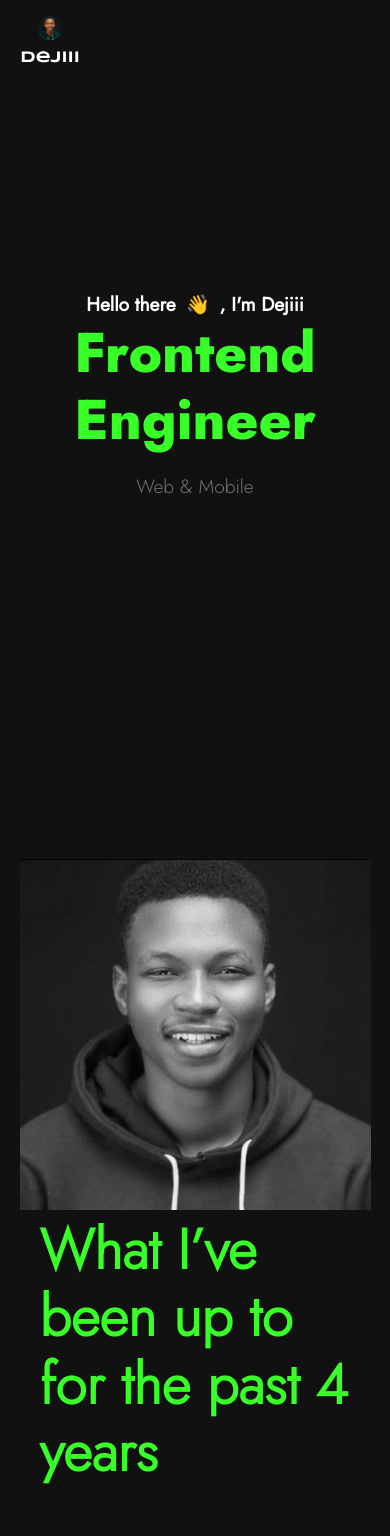
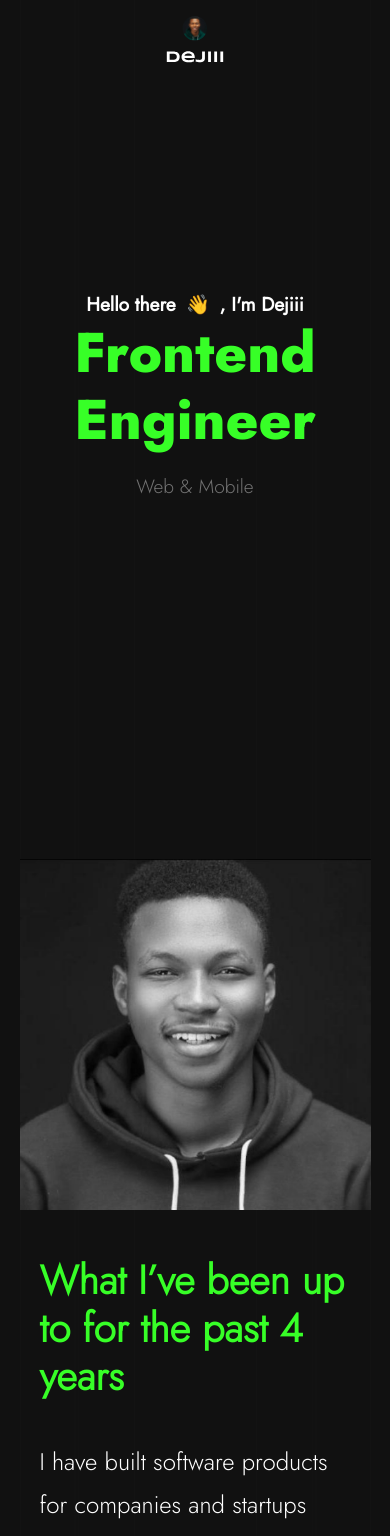
Before and after one commit to Othniel-Nduka/dejiii.xyz, a Next.js app: page / in a window 390 px wide. Shown: the top 1536 px of the page. Built offline with nearby package versions, Linux system fonts and the light colour scheme.

Commit message:
feat: More changes to page structure

```diff
--- a/components/About/index.js
+++ b/components/About/index.js
@@ -1,5 +1,6 @@
 /* eslint-disable @next/next/no-img-element */
-import Image from "next/image";
+import Image from 'next/image';
+import { Fade } from 'react-reveal';
 
 export const About = () => {
   return (
@@ -12,9 +13,12 @@ export const About = () => {
         />
       </div>
       <article>
+        <Fade bottom>
           <h1 className="about-header">
             What I’ve been up to for the past 4 years
           </h1>
+        </Fade>
+        <Fade bottom delay={1000}>
           <p className="small-text">
             I have built software products for companies and startups around the
             world ranging from simple to complex solutions while maintaining
@@ -30,6 +34,7 @@ export const About = () => {
             create experience with their softwares through building useful and
             functional softwares.
           </p>
+        </Fade>
       </article>
     </section>
   );
--- a/components/About/styles.js
+++ /dev/null
@@ -1,5 +0,0 @@
-import styled from "styled-components";
-
-export const MainWrapper = styled.main`
-  color: red;
-`;
--- a/components/Footer/styles.js
+++ /dev/null
@@ -1,5 +0,0 @@
-import styled from "styled-components";
-
-export const MainWrapper = styled.main`
-  color: red;
-`;
--- a/components/PastProjects/ProjectCard.js
+++ b/components/PastProjects/ProjectCard.js
@@ -1,6 +1,9 @@
+import { Fade } from 'react-reveal';
+
 /* eslint-disable @next/next/no-img-element */
 export const ProjectCard = ({ link, src, id, title, industry }) => {
   return (
+    <Fade delay={1000}>
       <div className="project-card">
         <a href={link} target="_blank" key={id} rel="noreferrer">
           <img src={src} alt="" className="w-100" />
@@ -10,5 +13,6 @@ export const ProjectCard = ({ link, src, id, title, industry }) => {
           </div>
         </a>
       </div>
+    </Fade>
   );
 };
--- a/components/PastProjects/index.js
+++ b/components/PastProjects/index.js
@@ -1,48 +1,49 @@
-import { ProjectCard } from "./ProjectCard";
+import { Fade } from 'react-reveal';
+import { ProjectCard } from './ProjectCard';
 
 export const PastProjects = () => {
   const data = [
     {
       id: 1,
-      title: "NewHomes",
-      industry: "Real Estate",
-      path: "/newhomes.png",
-      link: "https://newhomes.ng",
+      title: 'NewHomes',
+      industry: 'Real Estate',
+      path: '/newhomes.png',
+      link: 'https://newhomes.ng',
     },
     {
       id: 3,
-      title: "DABA (Digital Abundance)",
-      industry: "EdTech",
-      path: "/daba.png",
-      link: "https://daba.school",
+      title: 'DABA (Digital Abundance)',
+      industry: 'EdTech',
+      path: '/daba.png',
+      link: 'https://daba.school',
     },
     {
       id: 4,
-      title: "Aorthar",
-      industry: "Software Development",
-      path: "/aorthar.png",
-      link: "https://aorthar.com",
+      title: 'Aorthar',
+      industry: 'Software Development',
+      path: '/aorthar.png',
+      link: 'https://aorthar.com',
     },
     {
       id: 5,
-      title: "Spottr",
-      industry: "Social Marketing",
-      path: "/spottr.png",
-      link: "https://thespottrapp.com/",
+      title: 'Spottr',
+      industry: 'Social Marketing',
+      path: '/spottr.png',
+      link: 'https://thespottrapp.com/',
     },
     {
       id: 6,
-      title: "Bitmasta",
-      industry: "FinTech",
-      path: "/bitmasta.png",
-      link: "https://bitmasta.io",
+      title: 'Bitmasta',
+      industry: 'FinTech',
+      path: '/bitmasta.png',
+      link: 'https://bitmasta.io',
     },
     {
       id: 7,
-      title: "Boundlesspay",
-      industry: "FinTech",
-      path: "/boundlesspay.png",
-      link: "https://boundlesspay.com/",
+      title: 'Boundlesspay',
+      industry: 'FinTech',
+      path: '/boundlesspay.png',
+      link: 'https://boundlesspay.com/',
     },
     // { id: 8, title: "Realwears", industry: "Fashion", path: "/realwears.png" },
   ];
@@ -50,9 +51,11 @@ export const PastProjects = () => {
   return (
     <section className="project-wrapper">
       <p className="center-text large-green-text">Projects</p>
-      <h1 className="center-text desc-text mb-4 w-100 mt-1">
-        Some reputable projects I’ve worked on in the past
-      </h1>
+      <Fade bottom={1000}>
+        <h1 className="center-text desc-text mb-4 w-100 mt-1">
+          Some reputable projects I’ve worked on in the past
+        </h1>
+      </Fade>
 
       <section className="project-display">
         {data.map(({ link, id, path, title, industry }) => (
@@ -68,9 +71,15 @@ export const PastProjects = () => {
 
       <p className="center-text large-green-text mt-2">Say Hello</p>
       <h1 className="center-text medium-text mb-4">
-        <a href="mailto:hellodejiii@gmail.com" target="_blank" rel="noreferrer">
-          hellodejiii@gmail.com
-        </a>
+        <Fade bottom delay={1000}>
+          <a
+            href="mailto:hellodejiii@gmail.com"
+            target="_blank"
+            rel="noreferrer"
+          >
+            hellodejiii@gmail.com
+          </a>
+        </Fade>
       </h1>
     </section>
   );
--- a/package.json
+++ b/package.json
@@ -10,7 +10,8 @@
   "dependencies": {
     "next": "12.0.7",
     "react": "17.0.2",
-    "react-dom": "17.0.2"
+    "react-dom": "17.0.2",
+    "react-reveal": "^1.2.2"
   },
   "devDependencies": {
     "eslint": "8.6.0",
--- a/pages/index.js
+++ b/pages/index.js
@@ -1,15 +1,15 @@
-import Head from "next/head";
+import Head from 'next/head';
 import {
   About,
   Footer,
   LandingPage,
   PastProjects,
   NavBar,
-} from "../components";
+} from '../components';
 
 export default function Home() {
   return (
-    <div>
+    <div className="relative">
       <Head>
         <title>Dejiii | Abdulazeez Adeyiga | Frontend Engineer</title>
         <meta
@@ -33,6 +33,7 @@ export default function Home() {
       <footer className="footer-wrapper">
         <Footer />
       </footer>
+      {/* <div className="absolute">test</div> */}
     </div>
   );
 }
--- a/styles/globals.css
+++ b/styles/globals.css
@@ -1,38 +1,38 @@
 @font-face {
-  font-family: "Syncopate-Regular";
-  src: url("../fonts/Syncopate-Regular.ttf");
+  font-family: 'Syncopate-Regular';
+  src: url('../fonts/Syncopate-Regular.ttf');
   font-weight: 400;
   font-display: swap;
   font-style: normal;
 }
 
 @font-face {
-  font-family: "Jost-Light";
-  src: url("../fonts/Jost-Light.ttf");
+  font-family: 'Jost-Light';
+  src: url('../fonts/Jost-Light.ttf');
   font-weight: 300;
   font-display: swap;
   font-style: normal;
 }
 
 @font-face {
-  font-family: "Jost-Regular";
-  src: url("../fonts/Jost-Regular.ttf");
+  font-family: 'Jost-Regular';
+  src: url('../fonts/Jost-Regular.ttf');
   font-weight: 300;
   font-display: swap;
   font-style: normal;
 }
 
 @font-face {
-  font-family: "Jost-Bold";
-  src: url("../fonts/Jost-Bold.ttf");
+  font-family: 'Jost-Bold';
+  src: url('../fonts/Jost-Bold.ttf');
   font-weight: 700;
   font-display: swap;
   font-style: normal;
 }
 
 @font-face {
-  font-family: "Jost-ExtraBold";
-  src: url("../fonts/Jost-ExtraBold.ttf");
+  font-family: 'Jost-ExtraBold';
+  src: url('../fonts/Jost-ExtraBold.ttf');
   font-weight: 800;
   font-display: swap;
   font-style: normal;
@@ -41,7 +41,7 @@
 html,
 body {
   background-color: #111111;
-  font-family: "Jost-Light", sans-serif;
+  font-family: 'Jost-Light', sans-serif;
   user-select: none;
 }
 
@@ -66,31 +66,31 @@ h1 {
 .small-text {
   font-size: 1.5em;
   line-height: 1.8em;
-  font-family: "Jost-Light";
+  font-family: 'Jost-Light';
   max-width: 90%;
 }
 
 .medium-text {
   font-size: 2em;
   line-height: 2.2em;
-  font-family: "Jost-Regular";
+  font-family: 'Jost-Regular';
 }
 
 .light-text {
   font-size: 2em;
   line-height: 2.2em;
-  font-family: "Jost-Light";
+  font-family: 'Jost-Light';
 }
 
 .large-green-text {
-  font-family: "Jost-ExtraBold";
+  font-family: 'Jost-ExtraBold';
   color: #37ff27;
   font-size: 5em;
 }
 
 .faded-text {
   color: #727272;
-  font-family: "Jost-Light";
+  font-family: 'Jost-Light';
 }
 
 /* Spacing */
@@ -123,16 +123,27 @@ h1 {
 .container {
   max-width: 90%;
   margin: 0 auto;
-  background-image: url("../public/bars.png");
+  background-image: url('../public/bars.png');
   background-size: cover;
 }
+
+/* Global */
+/* .relative {
+  position: relative;
+} */
+
+/* .absolute {
+  position: absolute;
+  display: none;
+
+} */
 
 /* NavBar */
 nav {
   display: flex;
   justify-content: space-between;
   align-items: center;
-  font-family: "Syncopate-Regular", sans-serif;
+  font-family: 'Syncopate-Regular', sans-serif;
   padding: 1em 0;
 }
 
@@ -235,7 +246,7 @@ ul li {
 .about-text {
   font-size: 1.5em;
   line-height: 1.8em;
-  font-family: "Jost-Light";
+  font-family: 'Jost-Light';
   max-width: 90%;
 }
 
@@ -248,7 +259,7 @@ ul li {
 .project-text {
   font-size: 1.5em;
   line-height: 1.8em;
-  font-family: "Jost-Light";
+  font-family: 'Jost-Light';
 }
 
 .project-display {
@@ -347,6 +358,8 @@ ul li {
   }
 }
 
+/* SOCAIL MEDIA LINKS */
+
 @media screen and (max-width: 1000px) {
   .container {
     background-size: contain;
@@ -391,6 +404,12 @@ ul li {
   .d-flex {
     display: block;
   }
+
+  .absolute {
+    /* display: block; */
+    top: 20px;
+    right: 0;
+  }
 }
 
 @media screen and (min-width: 2000px) {
@@ -399,3 +418,21 @@ ul li {
     max-width: 1400px;
   }
 }
+
+@media only screen and (max-width: 768px) {
+  .logo {
+    margin: 0 auto;
+  }
+
+  .about-header {
+    color: #37ff27;
+    font-size: 2.5em;
+    line-height: 1.2em;
+    margin: 1em 0;
+  }
+
+  .social-icon {
+    width: 50px;
+    padidng: 20px;
+  }
+}
```
Also changed, not shown: 1 other file (tests, documents, lock files or other folders). Lines whose indentation alone changed are shown as unchanged.
